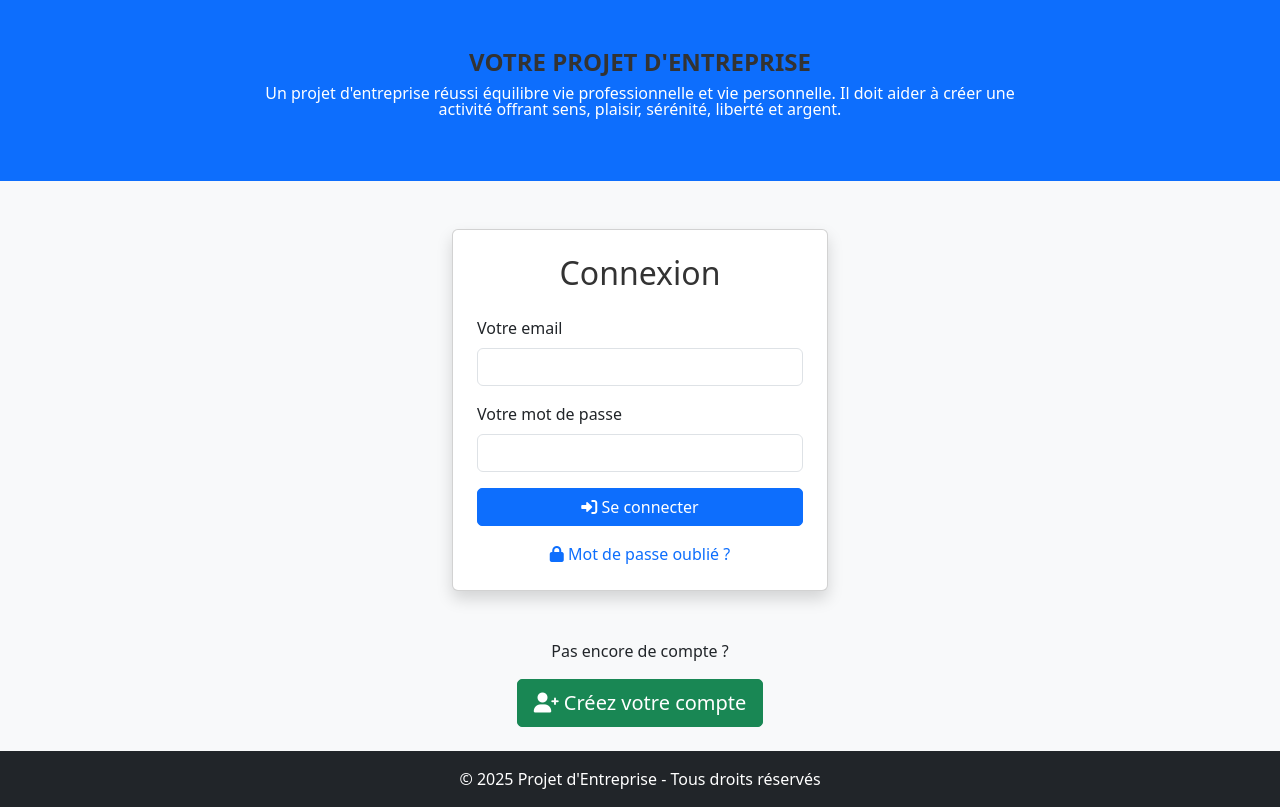
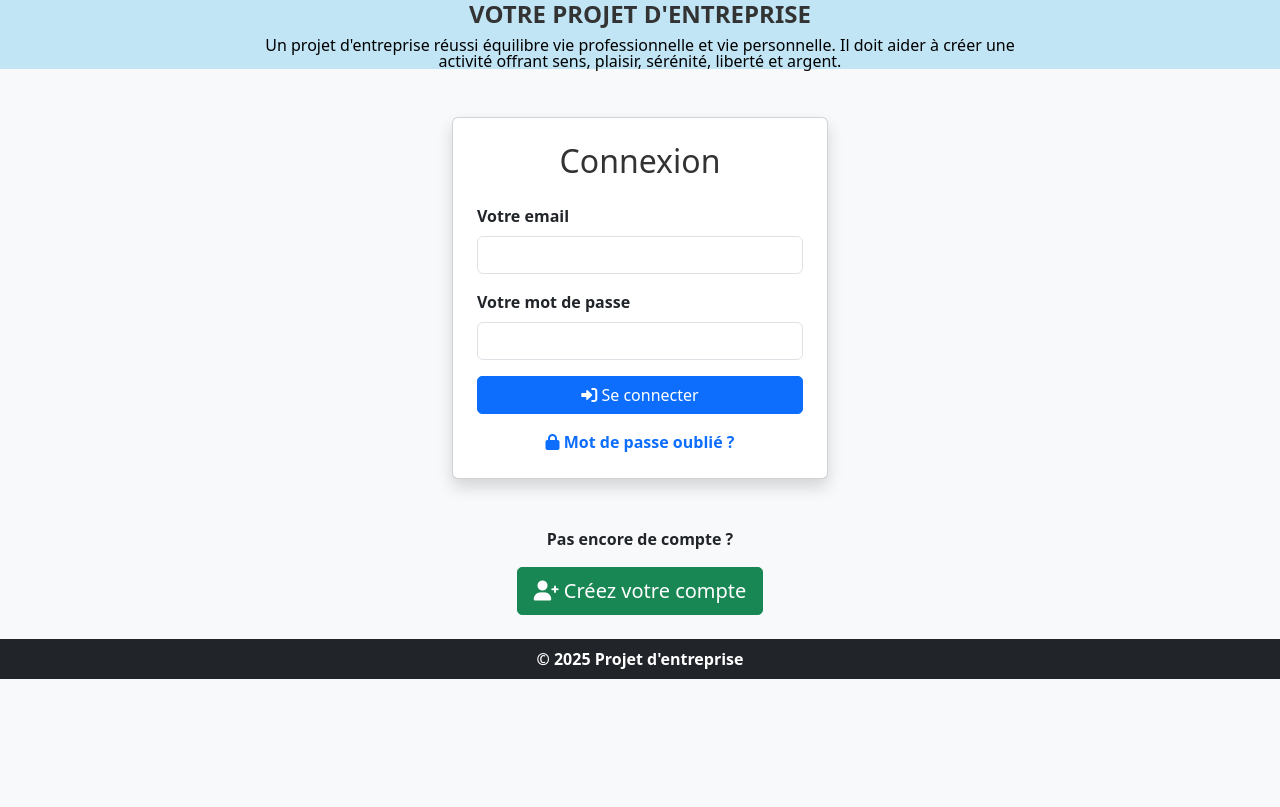
Before and after one commit to Qualixel/IAprojet, a Flask app: page / in a window 1280 px wide. After the commit the page ends 679 px from the top, so only its background shows below. Run offline with Flask 3, Linux system fonts and the light colour scheme.

Commit message:
mise à jour de la page home.html

```diff
--- a/templates/home.html
+++ b/templates/home.html
@@ -19,13 +19,14 @@
     <!-- La barre de navigation a été retirée pour enlever la bande rouge -->
 
     <!-- Section d'Accueil -->
-    <header class="text-center py-5 bg-primary text-white">
+<header class="text-center text-white" style="background-color: #C1E5F5;">
         <div class="container">
             <h1 class="display-4">VOTRE PROJET D'ENTREPRISE</h1>
-            <p class="lead">
-Un projet d'entreprise réussi équilibre vie professionnelle et vie personnelle.</b>
-Il doit aider à créer une activité offrant sens, plaisir, sérénité, liberté et argent.
-            </p>
+<p class="lead" style="color: black;">
+    Un projet d'entreprise réussi équilibre vie professionnelle et vie personnelle.<b>
+    Il doit aider à créer une activité offrant sens, plaisir, sérénité, liberté et argent.
+</p>
+
         </div>
     </header>
 
@@ -67,8 +68,8 @@
     </section>
 
     <!-- Pied de Page -->
-    <footer class="bg-dark text-white text-center py-3">
-        <p class="mb-0">© 2025 Projet d'Entreprise - Tous droits réservés</p>
+    <footer class="bg-dark text-white text-center py-2">
+        <p class="mb-0">© 2025 Projet d'entreprise</p>
     </footer>
 
     <!-- Bootstrap JavaScript -->
```
